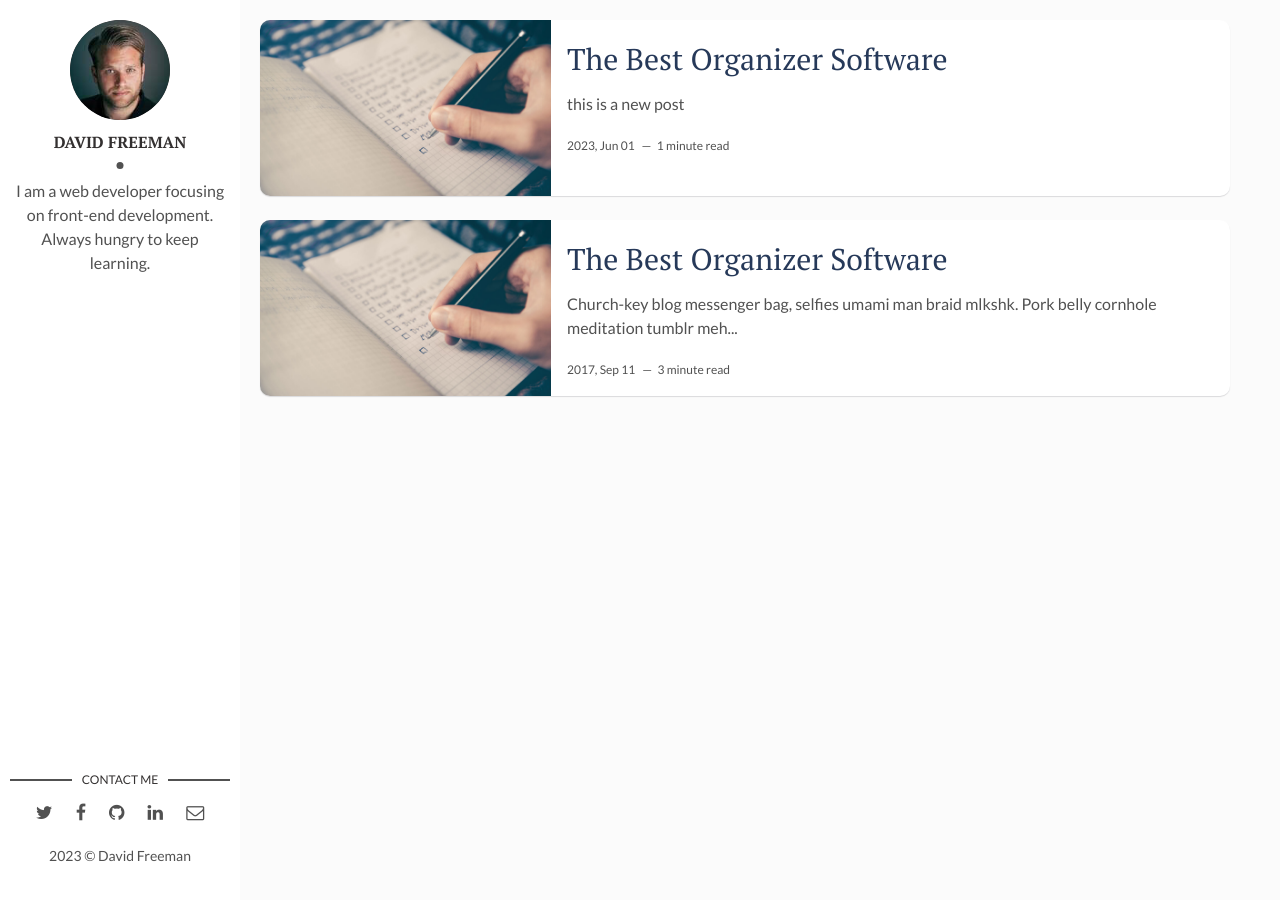
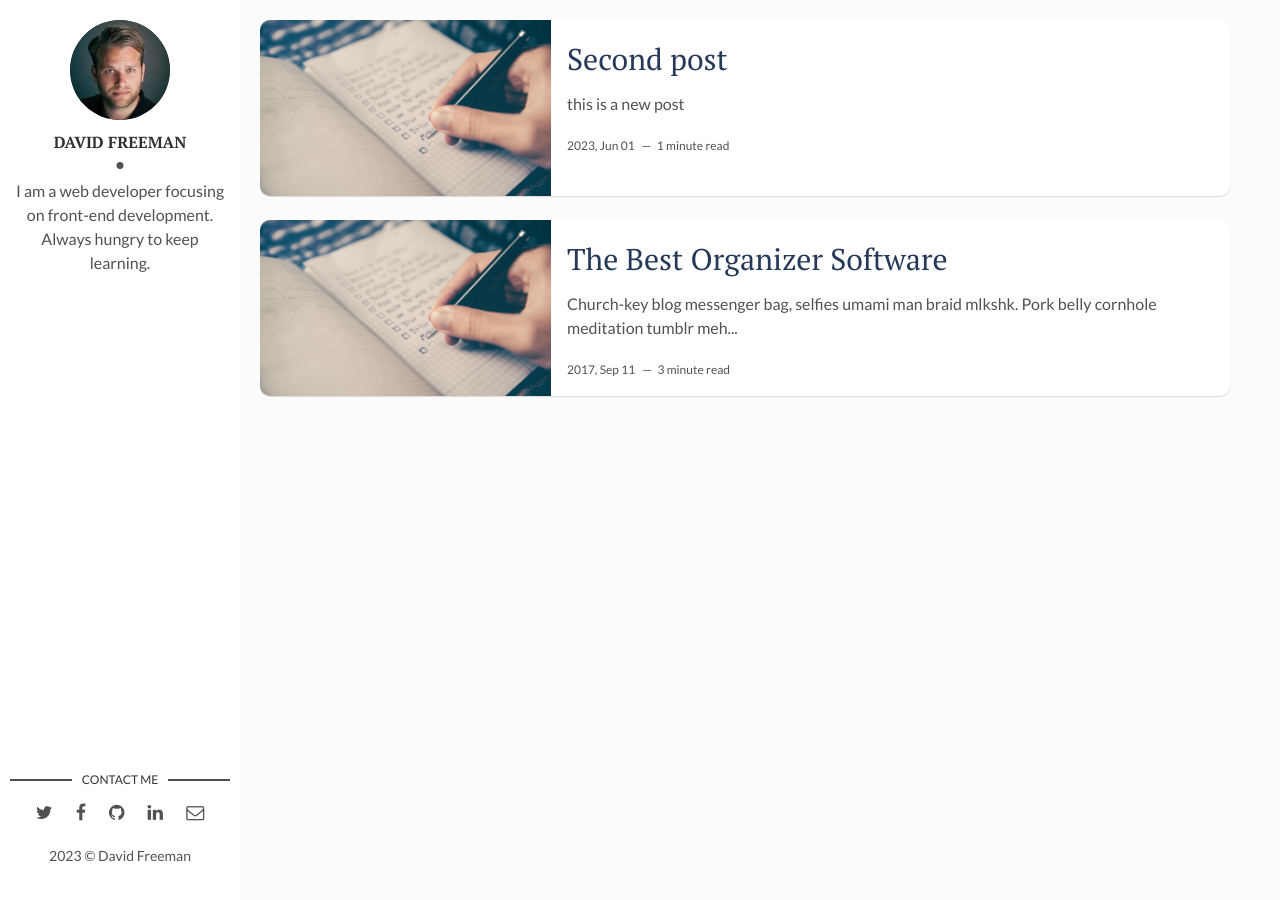
Before and after one commit to panorama713/gitblog_hello3, a Jekyll site: the page built from index.html, in a window 1280 px wide. Built offline with Jekyll 4.4.1, drawn with Linux system fonts in a browser that asks for light colours; the list of posts is cut into pages by our own code.

Commit message:
refactor: change title

```diff
--- a/_posts/2023-05-12-second-file.markdown
+++ b/_posts/2023-05-12-second-file.markdown
@@ -1,6 +1,6 @@
 ---
 layout: post
-title: The Best Organizer Software
+title: Second post
 date: 2023-06-01 16:28:00 +0300
 description: You’ll find this post in your `_posts` directory. Go ahead and edit it and re-build the site to see your changes. # Add post description (optional)
 img: software.jpg # Add image post (optional)
```
